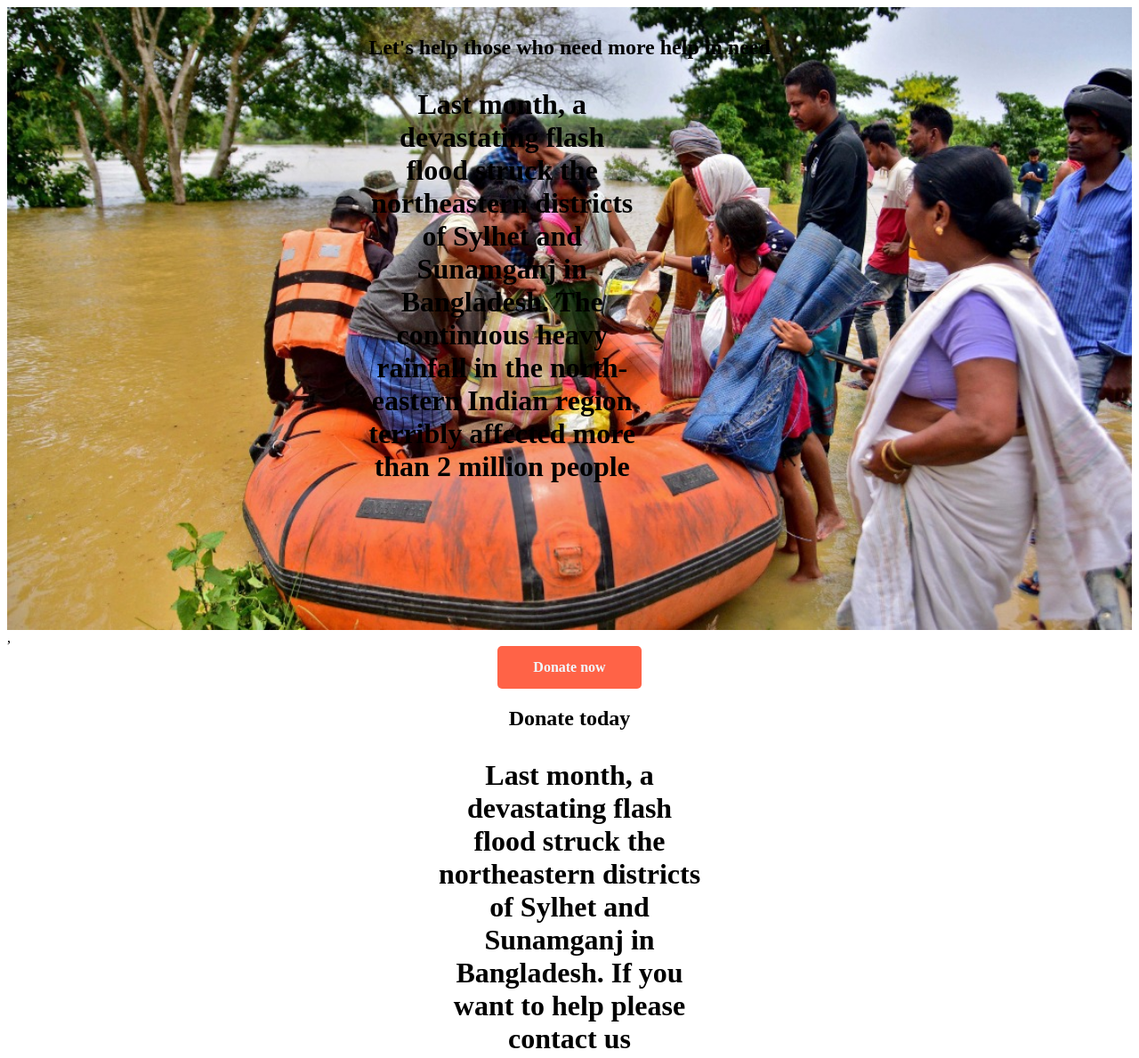
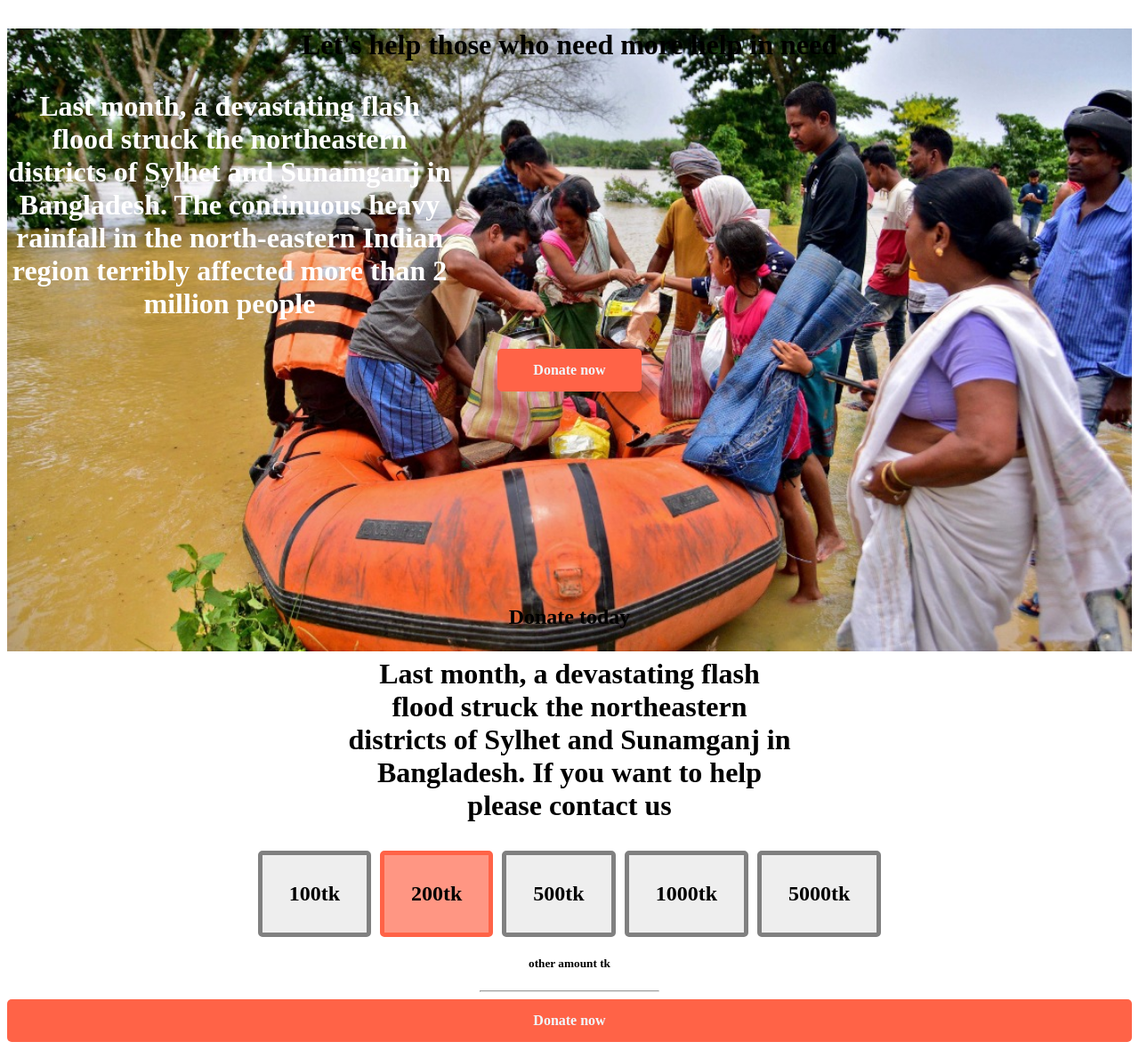
Before and after one commit to saidrafi11/Donate-today, a plain HTML site: page Index.html in a window 1280 px wide. Shown: the top 1189 px of the page at 89% size. Drawn offline with Linux system fonts and the light colour scheme; a web font is replaced by a local one.

Commit message:
last added

```diff
--- a/Index.html
+++ b/Index.html
@@ -11,18 +11,18 @@
     <link href="https://fonts.googleapis.com/css2?family=Gulzar&display=swap" rel="stylesheet">
 </head>
 <body>
-    <section class="top-banner">
-        <div >
+    <div class="top-banner">
+        <div class="paddingd">
         <P class="one center-align"><h1>Let's help those who need more help in need</h1></P>
-        <p class="one center-align">Last month, a devastating flash flood struck the northeastern districts of Sylhet and Sunamganj in Bangladesh. The continuous heavy rainfall in the north-eastern Indian region terribly affected more than 2 million people </p>
+        <p class="one center-align paddingd">Last month, a devastating flash flood struck the northeastern districts of Sylhet and Sunamganj in Bangladesh. The continuous heavy rainfall in the north-eastern Indian region terribly affected more than 2 million people </p>
         </div>
 
     </section>
-,   <section>
-    <div>
-        <a class="donate-button" href="www.donate.com" target="_blank">Donate now</a>
-    </div></section>
-    <section>
+   <section><div>
+    <a class="donate-button" href="www.donate.com" target="_blank">Donate now</a>
+</div>
+    </section>
+    <section class="sec-two">
         <div>
             <h1 class="center-align">Donate today</h1>
             <P class="black one center-align">Last month, a devastating flash flood struck the northeastern districts of Sylhet and Sunamganj in Bangladesh. If you want to help please contact us</P>
@@ -109,9 +109,20 @@
         <p class="one black">if you need any update from us please feel free to call us @ 098723678328 </p>
         </div>
 </section>
+<section>
+    <div class="email-div">
+        <div>
+            <input class="placeholder" type="email">
+        </div>
+        <div>
+            <button class="donate-button">submit</button>
+        </div>
+    </div>
+</section>
+
+</body>
 <footer>
     <P class="footr">Be Humble</P>
     <p class="white">I'm gonna do it.</p>
 </footer>
-</body>
 </html>
--- a/style.css
+++ b/style.css
@@ -6,9 +6,10 @@ body{
         width: 100%;
         height:700px;
         background-size: cover;
-
-
-
+        margin-bottom: 700px;
+}
+.sec-two{
+    margin-top: 220px;
 }
 
 .donate-button{
@@ -22,7 +23,7 @@ body{
 }
 .center-align{
     text-align: center;
-    width: 300px;
+    width: 500px;
 }
 
 section{
@@ -31,9 +32,11 @@ section{
 }
 .one{
     font-family: serif;
-    color: black;
+    color: rgb(255, 255, 255);
     font-size: xx-large;
     font-weight: 700;
+    text-align: center;
+    width: 500px;
 }
 .black {
     color: black;
@@ -124,3 +127,14 @@ footer{
     text-align: center;
 
 }
+.paddingd{
+    text-align: center;
+}
+.email-div{
+    background-color: blanchedalmond;
+    height: 150px;
+    width: 500px;
+    display: flex;
+    align-items: center;
+    padding-left: 100px;
+}
```
